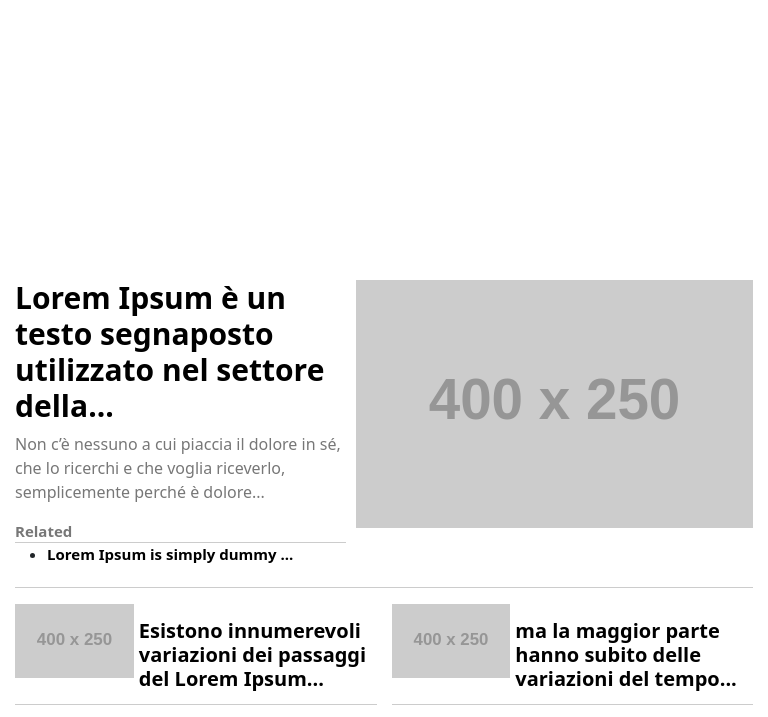
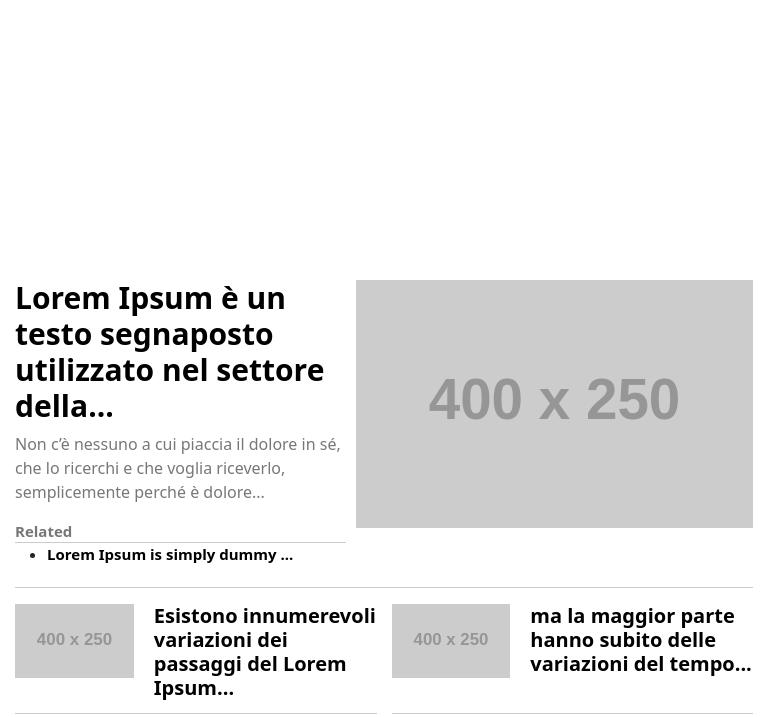
Before and after one commit to Jjjbit/elaborato1, a website: page bostonherald.html in a window 768 px wide. Shown: the part 79-796 px from the top of the page. Drawn offline with Linux system fonts and the light colour scheme; placeholder pictures from the web are drawn by us.

Commit message:
added a detail for container-1

```diff
--- a/style.css
+++ b/style.css
@@ -457,7 +457,7 @@ main {
         padding-bottom: 5px;
     }
     .title{
-        margin-top:15px;
+        margin-left:15px;
     }
     .sign-up{
         display: flex;
@@ -757,6 +757,7 @@ main {
 .col1-c4{
     gap:20px;
     padding:0;
+    margin-bottom: 15px;
 }
 .six-news {
     gap: 10px;
```
